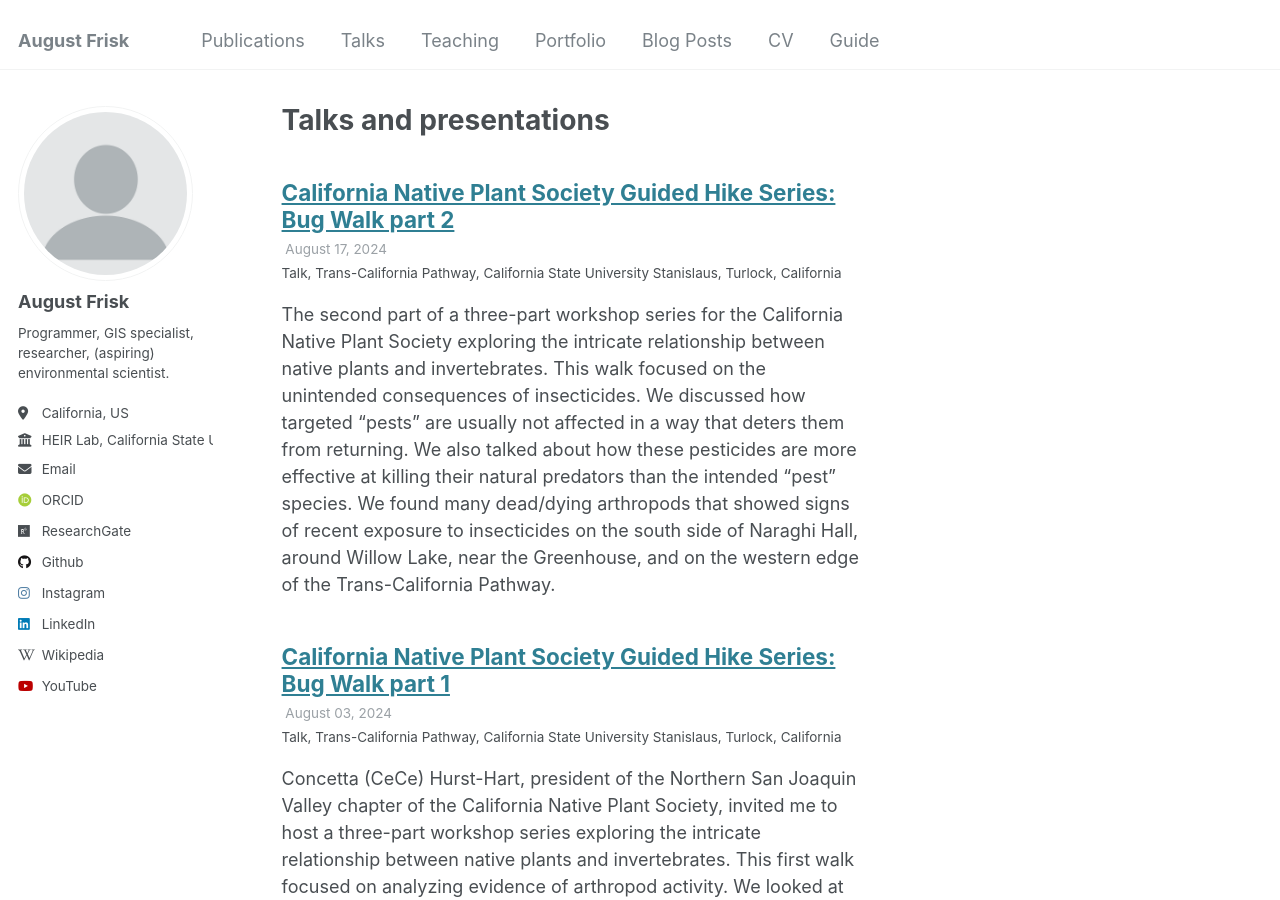
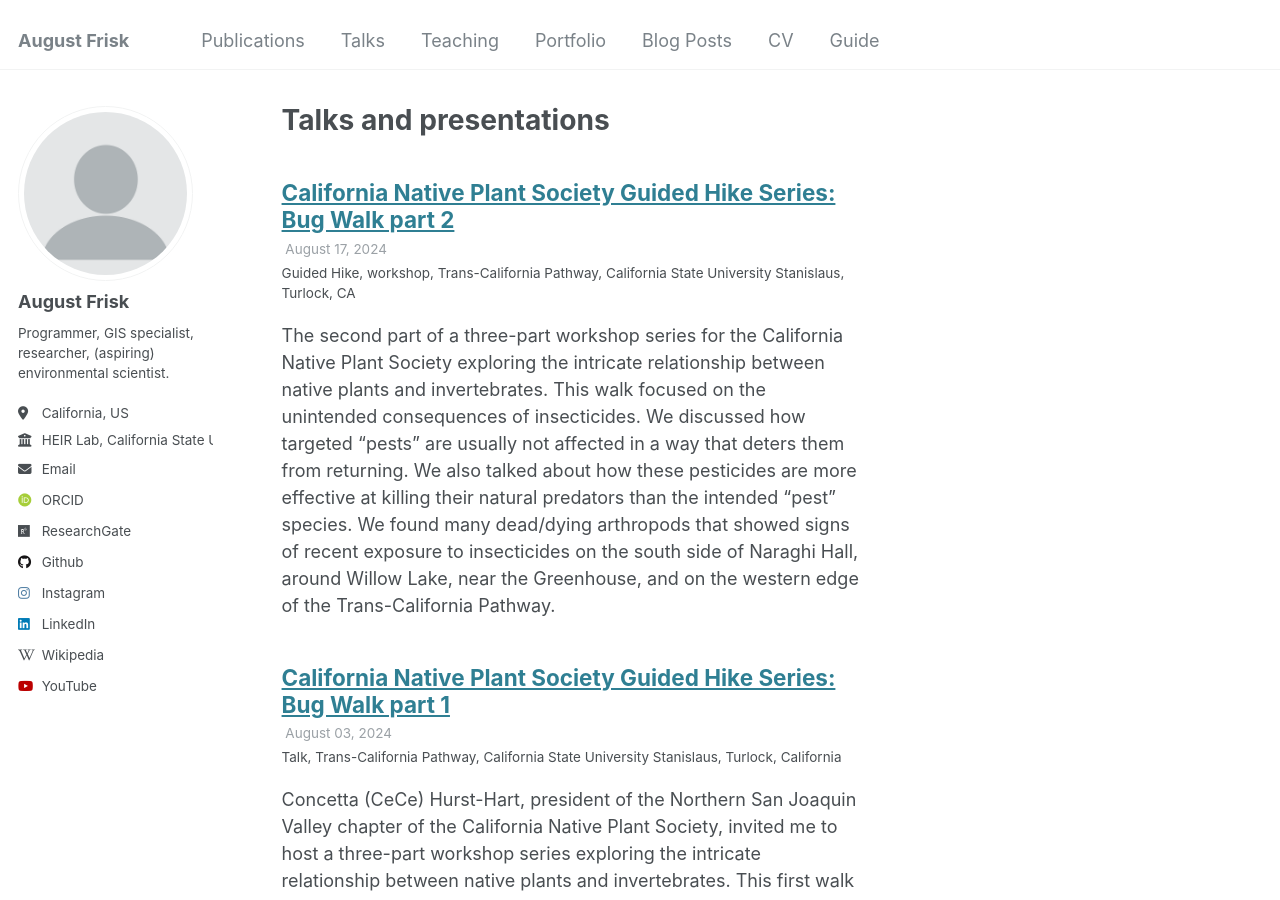
Before and after one commit to 4N0NYM0U5MY7H/4N0NYM0U5MY7H.github.io, a Jekyll site: the page built from _pages/talks.html, in a window 1280 px wide and 900 px high. Built offline with Jekyll 4.4.1, drawn with Linux system fonts in a browser that asks for light colours; some web fonts are replaced.

Commit message:
Update 2024-08-17-bug-walk-part-2.md

```diff
--- a/_talks/2024-08-17-bug-walk-part-2.md
+++ b/_talks/2024-08-17-bug-walk-part-2.md
@@ -1,18 +1,18 @@
 ---
 title: "California Native Plant Society Guided Hike Series: Bug Walk part 2"
 collection: talks
-type: "Talk"
+type: "Guided Hike, workshop"
 permalink: /talks/2024-08-17-bug-walk-part-2
 venue: "Trans-California Pathway, California State University Stanislaus"
 date: 2024-08-17
-location: "Turlock, California"
+location: "Turlock, CA"
 ---
 
 The second part of a three-part workshop series for the California Native Plant Society exploring the intricate relationship between native plants and invertebrates. This walk focused on the unintended consequences of insecticides. We discussed how targeted "pests" are usually not affected in a way that deters them from returning. We also talked about how these pesticides are more effective at killing their natural predators than the intended "pest" species. We found many dead/dying arthropods that showed signs of recent exposure to insecticides on the south side of Naraghi Hall, around Willow Lake, near the Greenhouse, and on the western edge of the Trans-California Pathway.
 
 Observational photographs that I took during this event were shared on iNaturalist and Instagram.
-* [View iNaturalist observations](https://www.inaturalist.org/observations?on=2024-08-17&place_id=340&project_id=california-state-university-stanislaus&search_on=tags&subview=table).
-* [View Instagram post](https://www.instagram.com/p/C-1LAs-yOv5/).
+* [View iNaturalist observations](https://www.inaturalist.org/observations?on=2024-08-17&place_id=340&project_id=california-state-university-stanislaus&search_on=tags&subview=table)
+* [View Instagram post](https://www.instagram.com/p/C-1LAs-yOv5/)
 
 ## Acknowledgments
 * [Concetta (CeCe) Hurst-Hart](https://www.linkedin.com/in/ecologynerd/)
```
